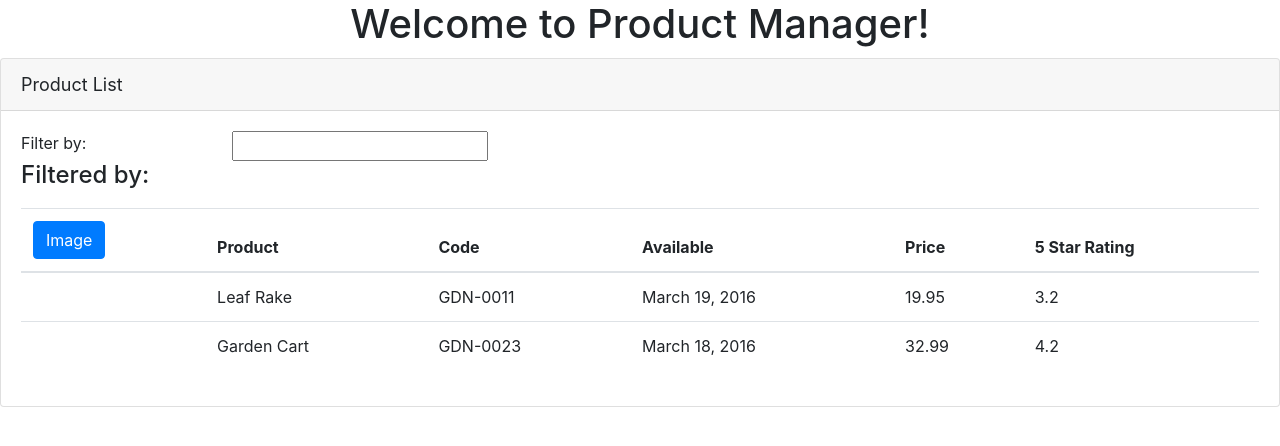
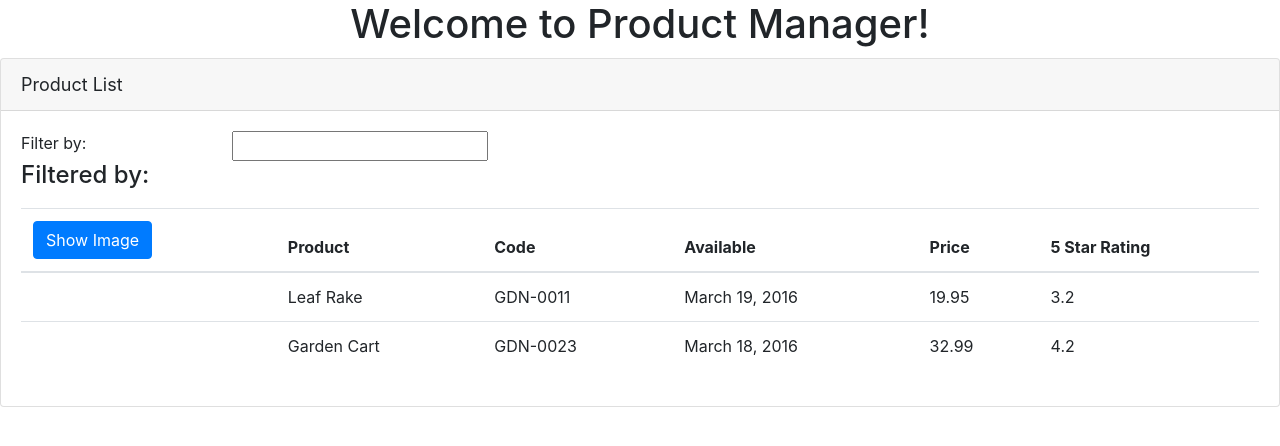
Before and after one commit to mehmetozkaya/Steadman, an Angular app in the folder SteadmanWeb/: page / in a window 1280 px wide. Shown: the top 446 px of the page. Built offline with nearby package versions, Linux system fonts and the light colour scheme.

Commit message:
toggleImage

```diff
--- a/SteadmanWeb/src/app/products/product-list.component.html
+++ b/SteadmanWeb/src/app/products/product-list.component.html
@@ -20,8 +20,8 @@
         <thead>
         <tr>
             <th>
-            <button class='btn btn-primary'>
-                Image
+            <button class='btn btn-primary' (click)='toggleImage()'>
+                {{showImage ? 'Hide' : 'Show'}} Image
             </button>
             </th>
             <th>Product</th>
--- a/SteadmanWeb/src/app/products/product-list.component.ts
+++ b/SteadmanWeb/src/app/products/product-list.component.ts
@@ -8,6 +8,7 @@
     pageTitle: string = 'Product List';
     imageWidth: number = 50;
     imageMargin: number = 2;
+    showImage: boolean = false;
     products: any[] = [
         {
             "productId": 1,
@@ -30,4 +31,8 @@
             "imageUrl": "https://openclipart.org/image/300px/svg_to_png/58471/garden_cart.png"
           }
     ];
+
+    toggleImage(): void {
+      this.showImage = !this.showImage;
+    }
 }
```
